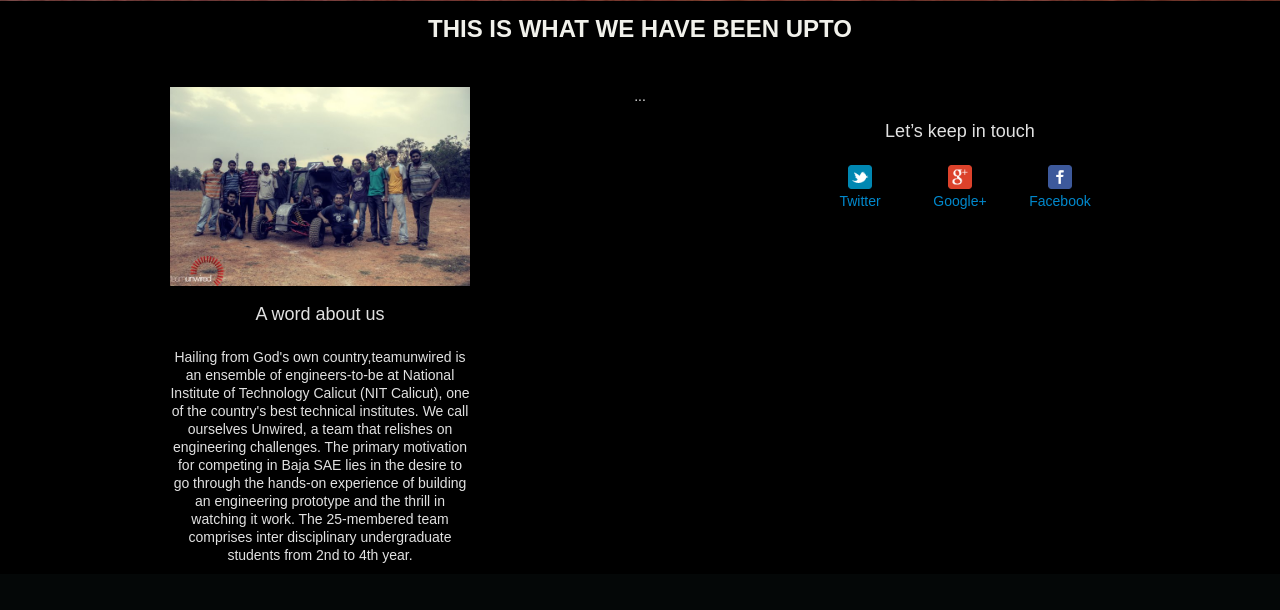
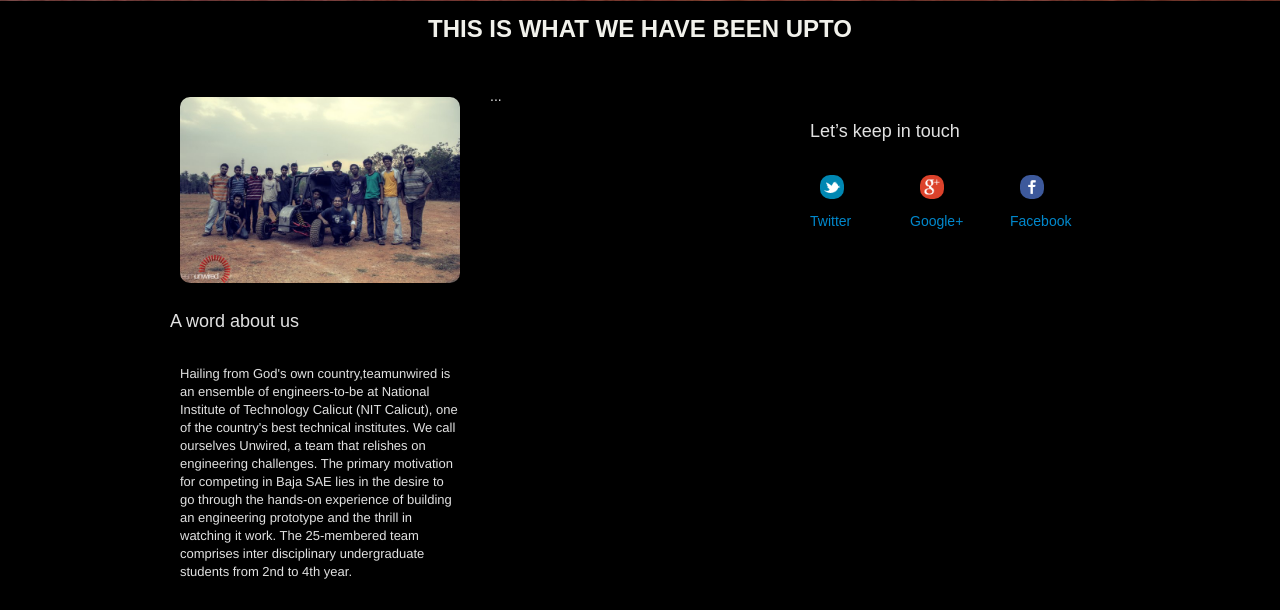
Before and after one commit to jaseemabid/teamunwired.org, a PHP site: page / in a window 1280 px wide. Shown: the part 499-1109 px from the top of the page. Before the commit the page ends 1062 px from the top, so only its background shows below. Run offline with PHP 8.4, Linux system fonts and the light colour scheme; style sheets or scripts are compiled from the project's sources; some libraries are stand-ins or nearby versions; some web fonts are replaced.

Commit message:
Padding, image size restriction in article boxes.

```diff
--- a/css/style.less
+++ b/css/style.less
@@ -67,7 +67,6 @@ body {
 				border-radius: 10px;
 				margin-top: 20px;
 				padding: 0 0 10px 0;
-				text-align: center;
 				position: relative;
 				cursor: pointer;
 
@@ -79,6 +78,17 @@ body {
 					font-size: 18px;
 					display:block;
 					margin:15px 0 25px;
+				}
+
+				img {
+					width:280px;
+					border-radius:20px;
+					padding:10px;
+				}
+
+				p {
+					text-align:left;
+					padding:10px;
 				}
 
 
--- a/index.html
+++ b/index.html
@@ -49,8 +49,8 @@
 				<div class="span4 article" id="aboutUs">
 					<img src="img/team.jpg" alt="team image" title="team image"/>
 					<span class="artTitle">A word about us</span>
-
-					Hailing from God's own country,teamunwired is an ensemble of engineers-to-be at National Institute of Technology Calicut (NIT Calicut), one of the country's best technical institutes. We call ourselves Unwired, a team that relishes on engineering challenges. The primary motivation for competing in Baja SAE lies in the desire to go through the hands-on experience of building an engineering prototype and the thrill in watching it work. The 25-membered team comprises inter disciplinary undergraduate students from 2nd to 4th year.
+					<p>
+					Hailing from God's own country,teamunwired is an ensemble of engineers-to-be at National Institute of Technology Calicut (NIT Calicut), one of the country's best technical institutes. We call ourselves Unwired, a team that relishes on engineering challenges. The primary motivation for competing in Baja SAE lies in the desire to go through the hands-on experience of building an engineering prototype and the thrill in watching it work. The 25-membered team comprises inter disciplinary undergraduate students from 2nd to 4th year.</p>
 
 
 				</div>
```
